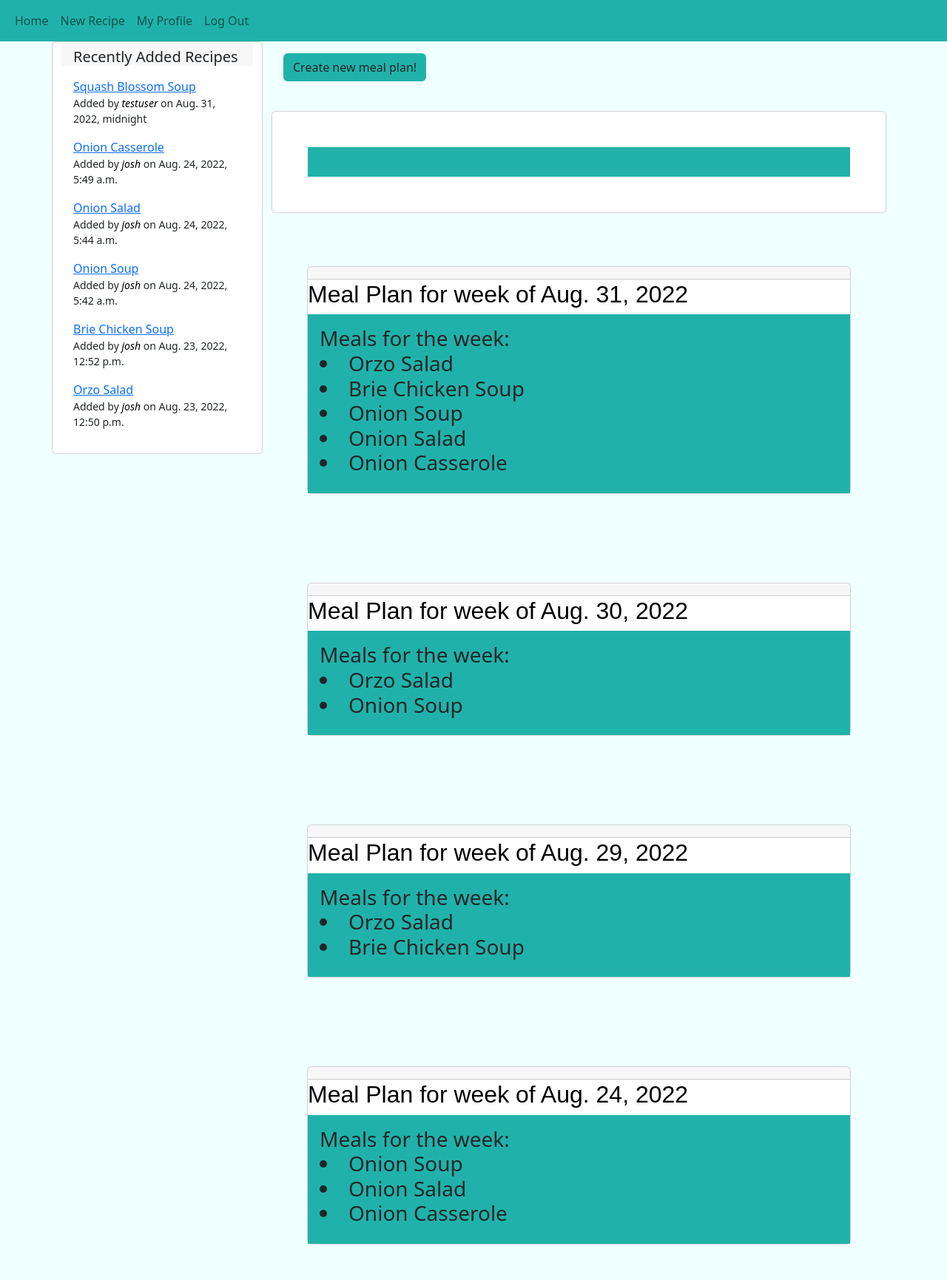
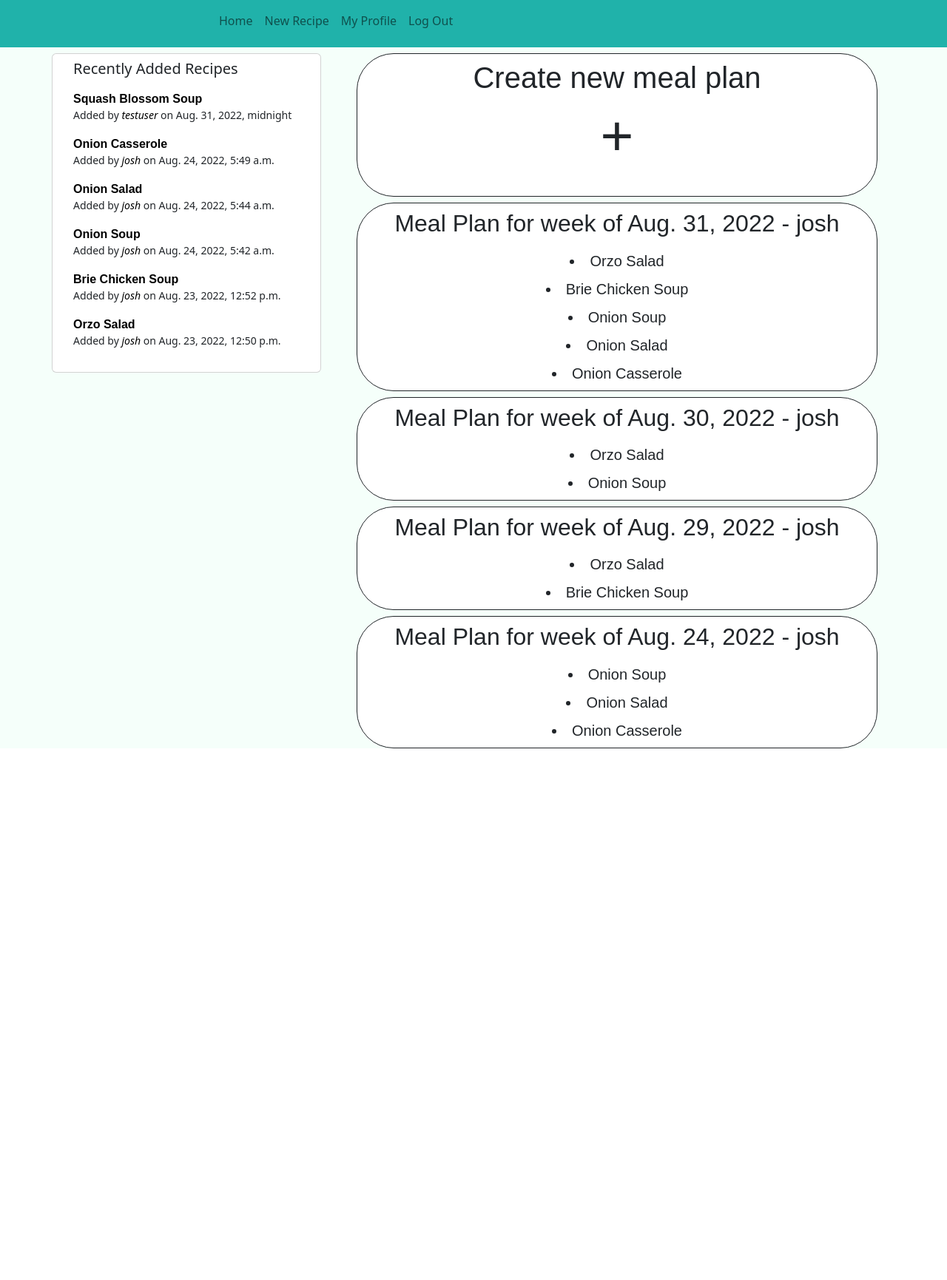
Before and after one commit to emburyj/Meal-Wizard, a Django app: page / in a window 1280 px wide. Shown: the whole page at 74% size. After the commit the page ends 1012 px from the top, so only its background shows below. Run offline with Django 4.2, Linux system fonts and the light colour scheme; a user stored in the database is signed in; data comes from the database, SQL or seed files in the repository; style sheets or scripts are compiled from the project's sources.

Commit message:
added styling for home page and for MP detail view page

```diff
--- a/cookbook/static/styles.css
+++ b/cookbook/static/styles.css
@@ -3,13 +3,7 @@
 }
 
 .backgroundColor {
-    background-color: #F0FFFF;
-}
-
-a.mealplanLink {
-    color: black;
-    text-decoration: none;
-    font-family: Arial, Helvetica, sans-serif;
+    background-color: #F5FFFA;
 }
 
 a.userLink{
@@ -18,6 +12,21 @@ a.userLink{
     color: black;
 }
 
+a.recipeLink{
+    color: black;
+    text-decoration: none;
+    font-family: Arial, Helvetica, sans-serif;
+    font-weight: bold;
+}
+
 a.btn-primary-bg {
-    --bs-btn-bg: #20B2AA;
+    --bs-btn-bg: white;
+    border-radius: 50px;
+    text-align: center;
+    font-family: Arial, Helvetica, sans-serif;
+    --bs-btn-hover-bg: #20B2AA;
 }
+
+h1.font-extra-large {
+    font-size: 100%;
+}
--- a/cookbook/templates/home.html
+++ b/cookbook/templates/home.html
@@ -1,14 +1,14 @@
-{% extends "base.html" %}{% block content %}
+{% extends "base.html" %}
+{% load static %}
 
-<div class="container">
-    <div class="row g-4">
         <!-- Left side nav start -->
-        <div class="col-lg-3">
-            <div class="row g-4">
+
+            {% block leftnav %}
+            <div class="row g-4 pt-2">
                 <!-- Card Recent Recipes Start -->
                 <div class="card">
                     <!-- Card header start -->
-                    <div class="card-header pb-0 border-0">
+                    <div class="card-header pb-0 border-0" style="background-color:white;">
                         <h5 class="card-title mb-0">
                             Recently Added Recipes
                         </h5>
@@ -18,7 +18,7 @@
                         {% for recipe in recent_recipes %}
                             <div class="hstack gap-2 mb-3">
                                 <div class="overflow-hidden">
-                                    <a class="h6 mb-0" href="{{ recipe.source }}">{{ recipe.name }}</a>
+                                    <a class="h6 mb-0 recipeLink" href="{{ recipe.source }}">{{ recipe.name }}</a>
                                     <p class="mb-0 small text truncate">
                                         Added by
                                         <a class="userLink" href="{% url 'profile' recipe.author %}">{{ recipe.author }}</a>
@@ -30,44 +30,33 @@
                     </div>
                 </div>
             </div>
-        </div>
+            {% endblock %}
+            <!-- Left nav end -->
         <!-- Center nav start -->
+            {% block centernav %}
         <!-- Button to create new MP -->
-        <div class="col-md-8 col-lg-6 vstack gap-4">
-            <div class="m-3">
-                <a href="{% url 'create_mp' %}" role="button" class="btn btn-primary-bg">
-                    Create new meal plan!
-                </a>
+            <div class="col-lg align-self-center pt-2 container-lg">
+                    <a href="{% url 'create_mp' %}" role="button" class="btn btn-primary-bg btn-lg btn-outline-dark d-grid px-5">
+                        <h1>Create new meal plan</h1>
+                        <h1 style="font-size:6vw">+</h1>
+                        <svg width="1em" height="1em" class="md-3">
+                    </a>
             </div>
-            <div class="card themeColor">
-                <div class="card-body m-5 themeColor">
-                    <h2>
-                    </h2>
-                </div>
-            </div>
+
+            <!-- Button for each existing meal plan -->
             {% for key, val in MP_Recs.items %}
-
-            <div class="card m-5">
-                <div class="card-header">
-                </div>
-                <h2>
-                    <a class="mealplanLink" href="{% url 'mp_detail' key.rcid %}">Meal Plan for week of {{ key.created_date }}</a>
-                </h2>
-                <div class="card-body themeColor">
-                    <h3>
-                        Meals for the week:
+            <div class="col align-self-center container-lg">
+                <a href="{% url 'mp_detail' key.rcid %}" class="btn btn-primary-bg btn-lg btn-outline-dark d-grid gap-2 px-5">
+                    <h2>Meal Plan for week of {{ key.created_date }} - {{ key.author }}</h2>
                         {% for item in val %}
                             <li>
                                 {{ item.name }}
                             </li>
                         {% endfor %}
-                    </h3>
-
-                </div>
+                </a>
             </div>
             {% endfor %}
-        </div>
+        {% endblock %}
+        <!-- Center nav end -->
     </div>
 </div>
-
-{% endblock %}
--- a/mysite/templates/base.html
+++ b/mysite/templates/base.html
@@ -9,10 +9,10 @@
          <title>Groc Out</title>
          <link href="https://cdn.jsdelivr.net/npm/bootstrap@5.2.0/dist/css/bootstrap.min.css" rel="stylesheet" integrity="sha384-gH2yIJqKdNHPEq0n4Mqa/HGKIhSkIHeL5AyhkYV8i59U5AR6csBvApHHNl/vI1Bx" crossorigin="anonymous">
     </head>
-            <nav class="navbar sticky-top navbar-expand-lg themeColor">
-              <div class="container-fluid">
-                <div class="">
-                  <ul class="navbar-nav me-auto mb-2 mb-lg-0">
+            <nav class="navbar sticky-top navbar-expand-lg themeColor px-5">
+              <div class="container-fluid ps-5">
+                <div class="ps-5 ms-5">
+                  <ul class="navbar-nav me-auto mb-2 mb-lg-2 ps-5 ms-5">
                     <li class="nav-item">
                       <a class="nav-link" href="{% url 'home'%}">Home</a>
                     </li>
@@ -42,6 +42,24 @@
               {% endfor %}
             {% endif %}
 
+            <div class="container">
+              <div class="row g-5">
+                <!-- Left side nav start -->
+                <div class="col-lg-4">
+                  {% block leftnav %}
+
+                  {% endblock %}
+                </div>
+                <!-- Center nav start -->
+                <div class="col-md-8 vstack gap-2">
+                  {% block centernav %}
+
+                  {% endblock %}
+                </div>
+
+              </div>
+            </div>
+
             {% block content %}
 
             {% endblock %}
```
Also changed, not shown: cookbook/templates/mp_detail.html (+31 -17 lines).
